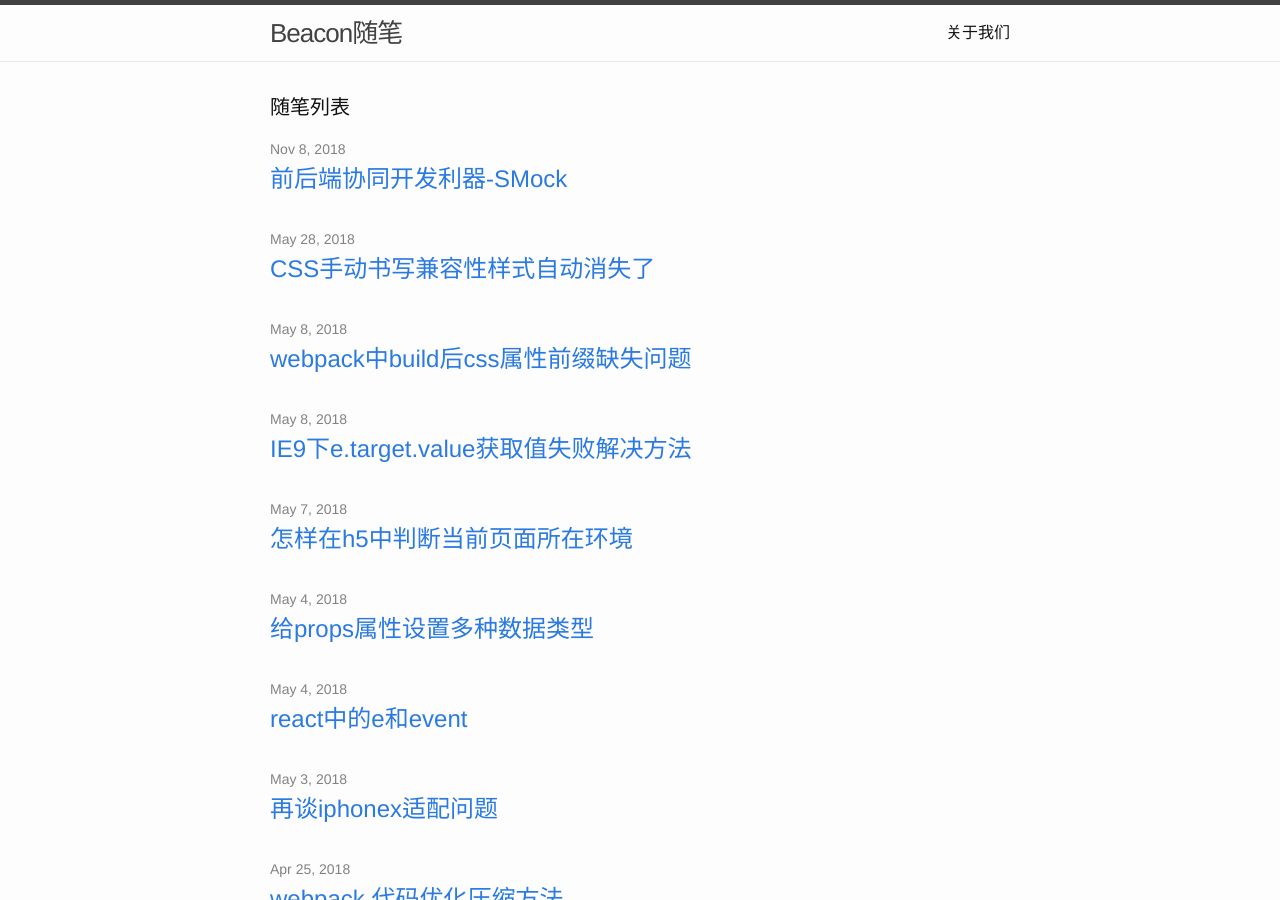
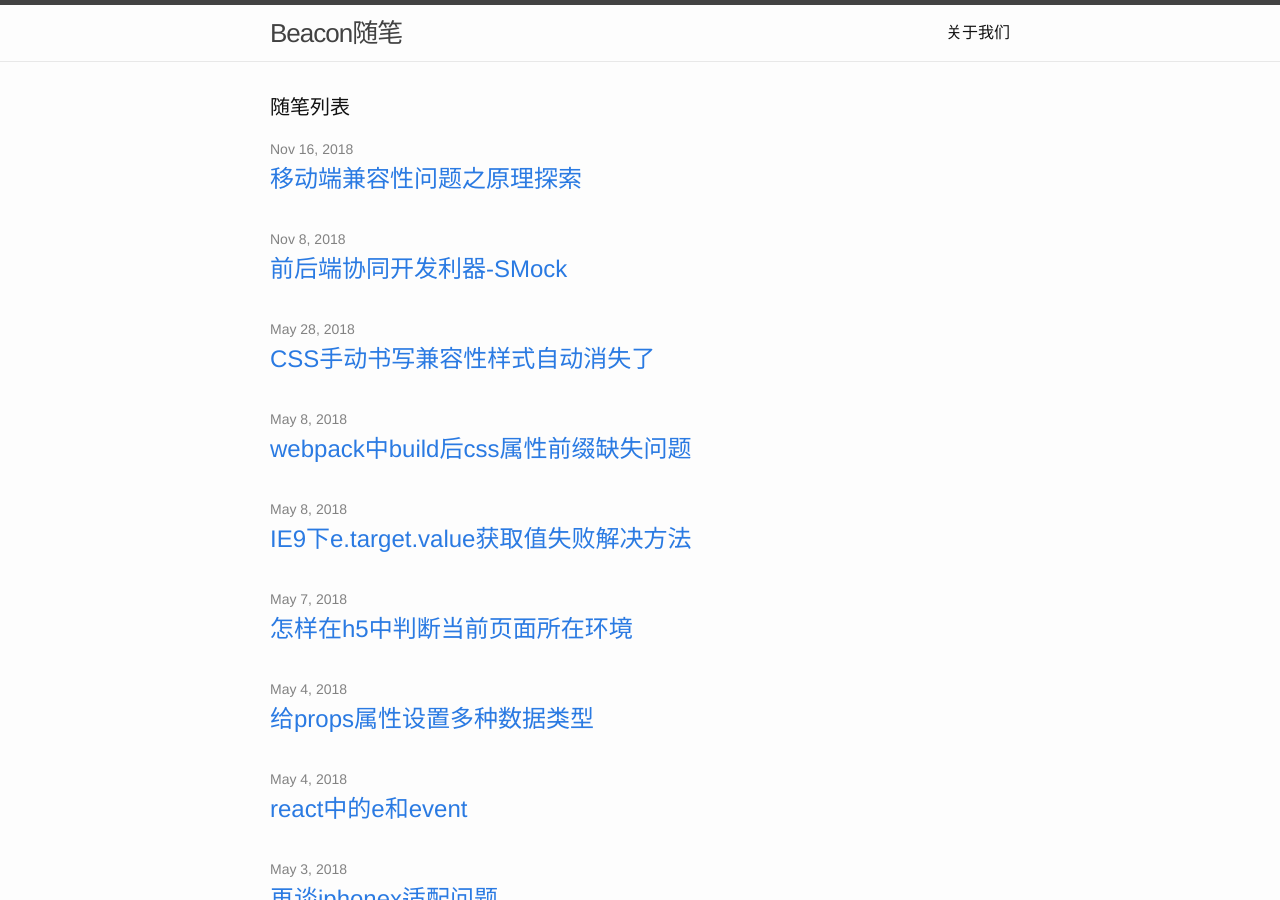
Before and after one commit to essaycode/essaycode.github.io, a Jekyll site: the page built from index.html, in a window 1280 px wide and 900 px high. Built offline with Jekyll 4.4.1, drawn with Linux system fonts in a browser that asks for light colours.

Commit message:
20181120新增文件

```diff
--- /dev/null
+++ b/_posts/2018-11-16-liaoyanli11.md
@@ -0,0 +1,9 @@
+---
+layout: post
+title:  "移动端兼容性问题之原理探索"
+date:   2018-11-16 11:11:00 +0800
+author: "廖艳丽"
+categories: liaoyanli
+---
+
+>3232323
```
Also changed, not shown: _posts/2018-11-08-liaoyanli10.md (+1 -1 lines), assets/img/url-real.png.
